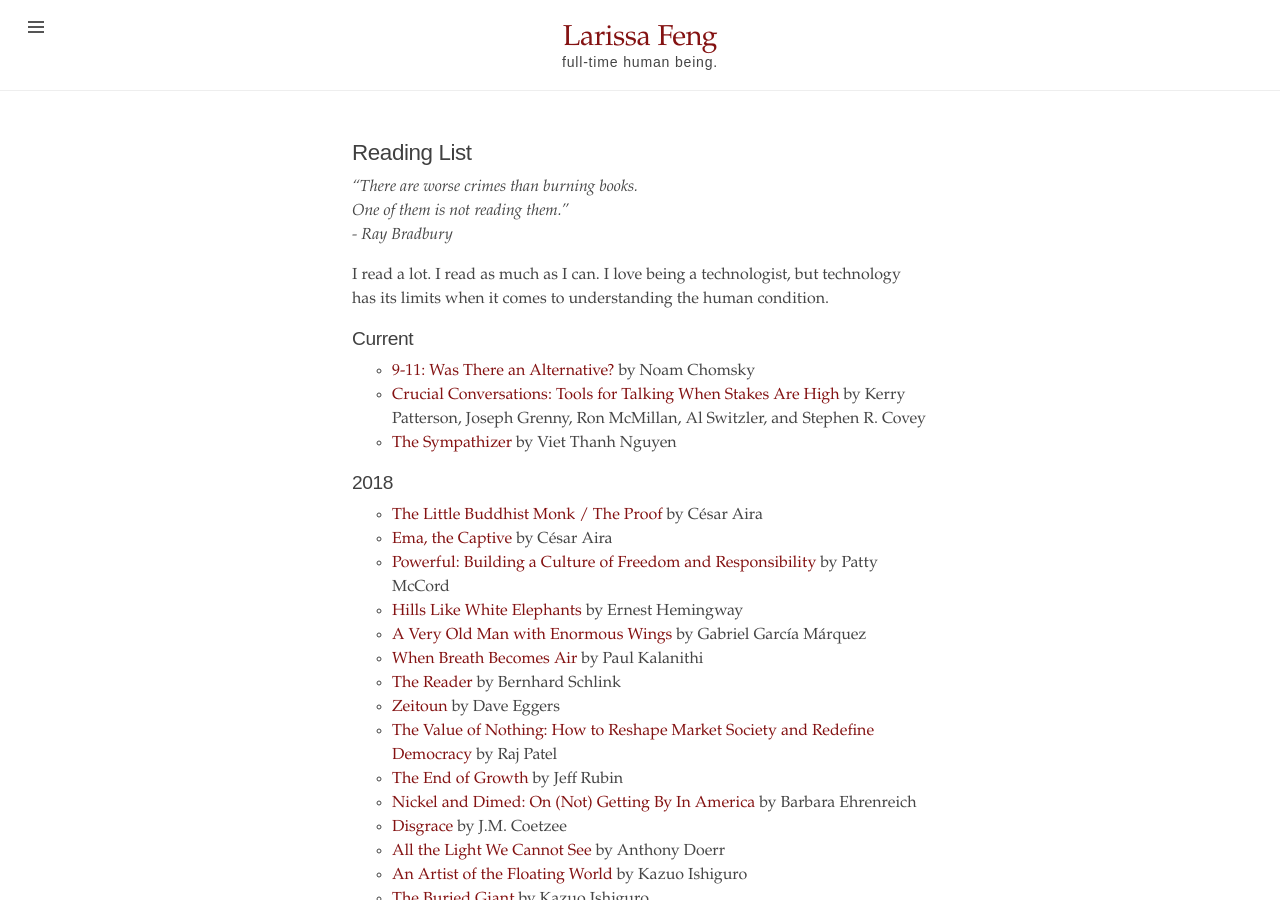
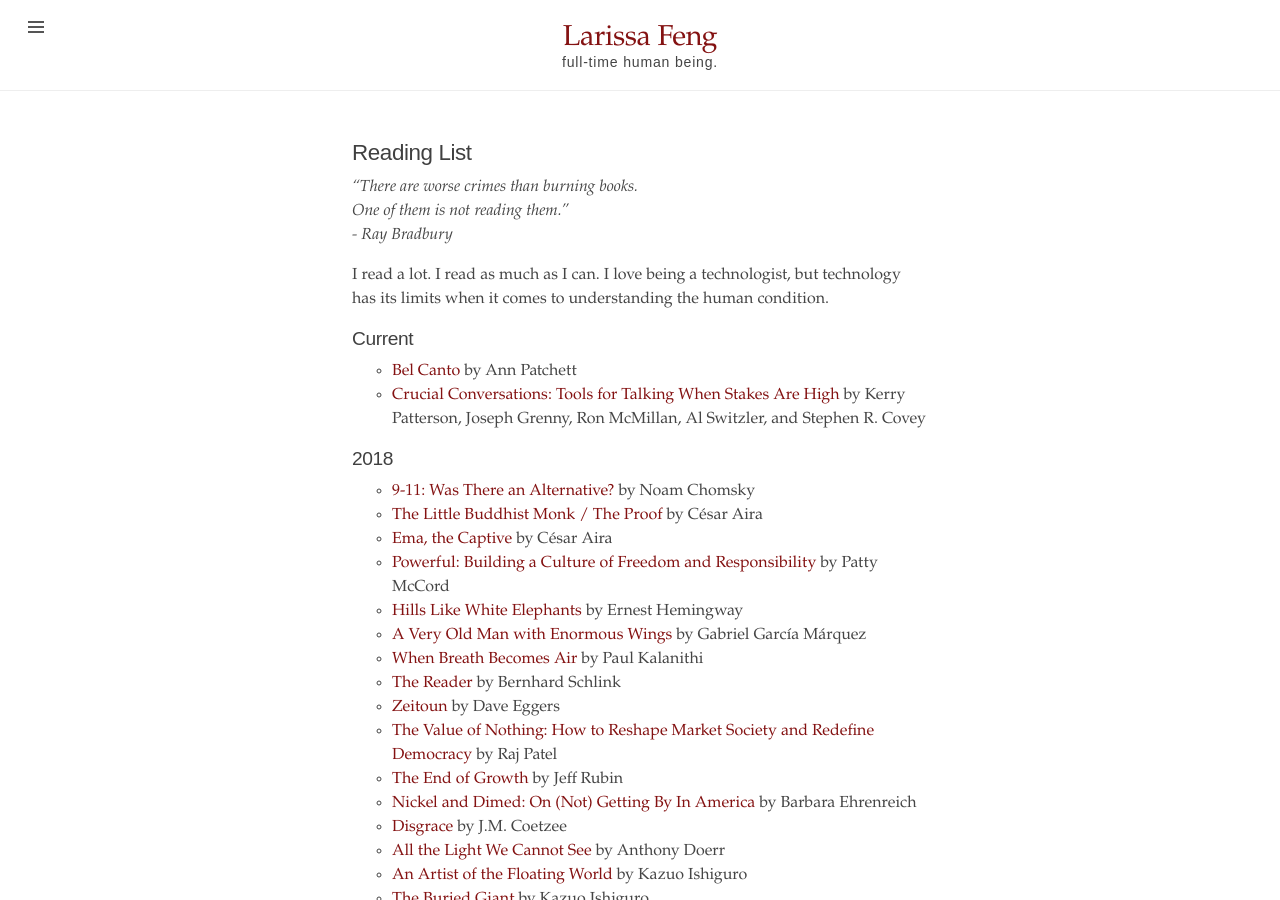
Before and after one commit to mondayrain/mondayrain.github.io, a Jekyll site: the page built from reading_list.md, in a window 1280 px wide and 900 px high. Built offline with Jekyll 4.4.1, drawn with Linux system fonts in a browser that asks for light colours.

Commit message:
Update reading_list.md

```diff
--- a/reading_list.md
+++ b/reading_list.md
@@ -10,13 +10,12 @@ title: Reading List
 I read a lot. I read as much as I can. I love being a technologist, but technology has its limits when it comes to understanding the human condition.
 
 ## Current
-- [9-11: Was There an Alternative?](https://www.goodreads.com/book/show/38338.9_11) by Noam Chomsky
+- [Bel Canto](https://www.goodreads.com/book/show/5826.Bel_Canto) by Ann Patchett
 - [Crucial Conversations: Tools for Talking When Stakes Are High](https://www.goodreads.com/book/show/15014.Crucial_Conversations) by  Kerry Patterson,
 Joseph Grenny, Ron McMillan, Al Switzler, and Stephen R. Covey
-- [The Sympathizer](https://www.goodreads.com/book/show/23168277-the-sympathizer) by Viet Thanh Nguyen
-
 
 ## 2018
+- [9-11: Was There an Alternative?](https://www.goodreads.com/book/show/38338.9_11) by Noam Chomsky
 - [The Little Buddhist Monk / The Proof](https://www.goodreads.com/book/show/32491842-the-little-buddhist-monk-the-proof) by  César Aira
 - [Ema, the Captive](https://www.goodreads.com/book/show/29082562-ema-the-captive) by César Aira
 - [Powerful: Building a Culture of Freedom and Responsibility](https://www.goodreads.com/book/show/36417234-powerfu) by Patty McCord
```
